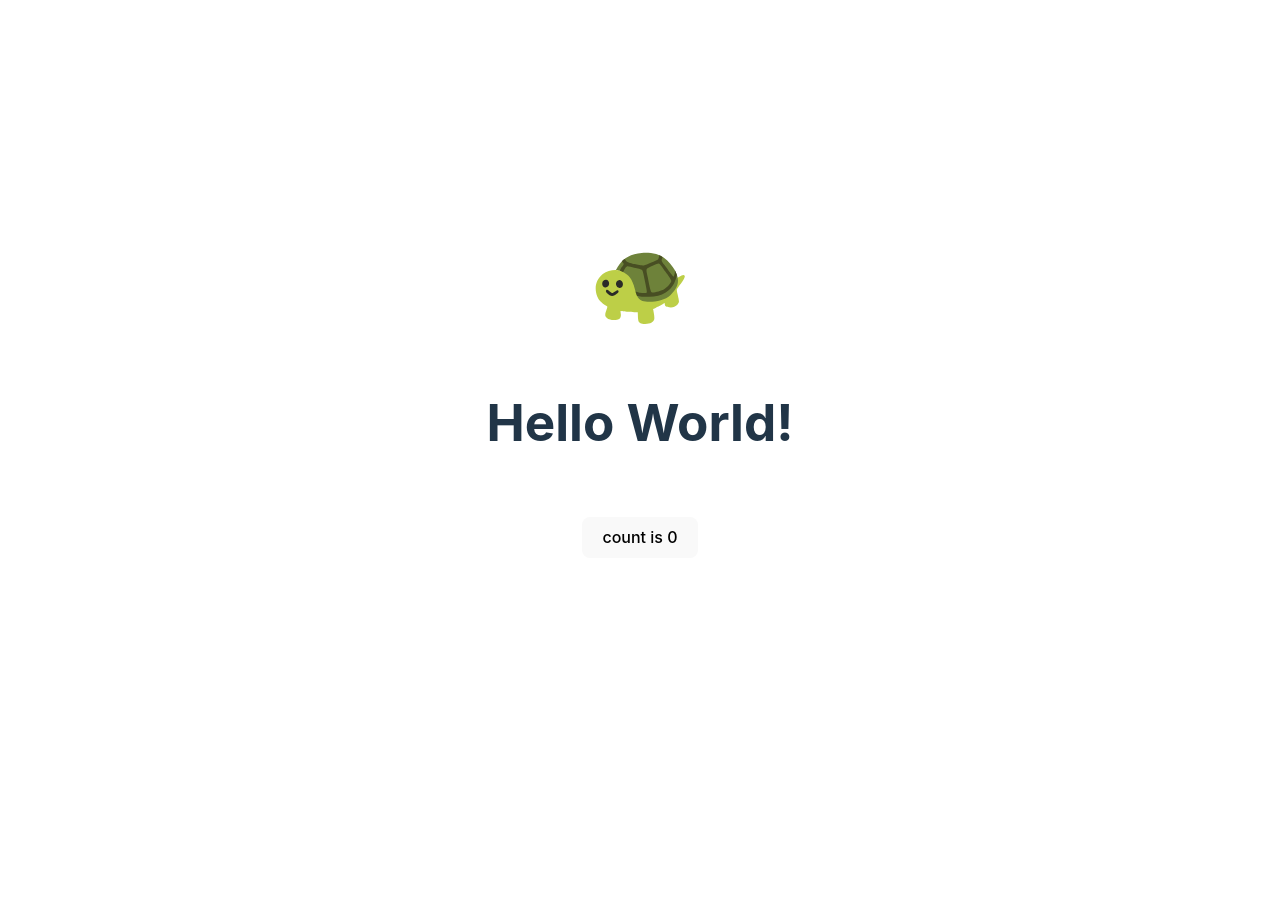
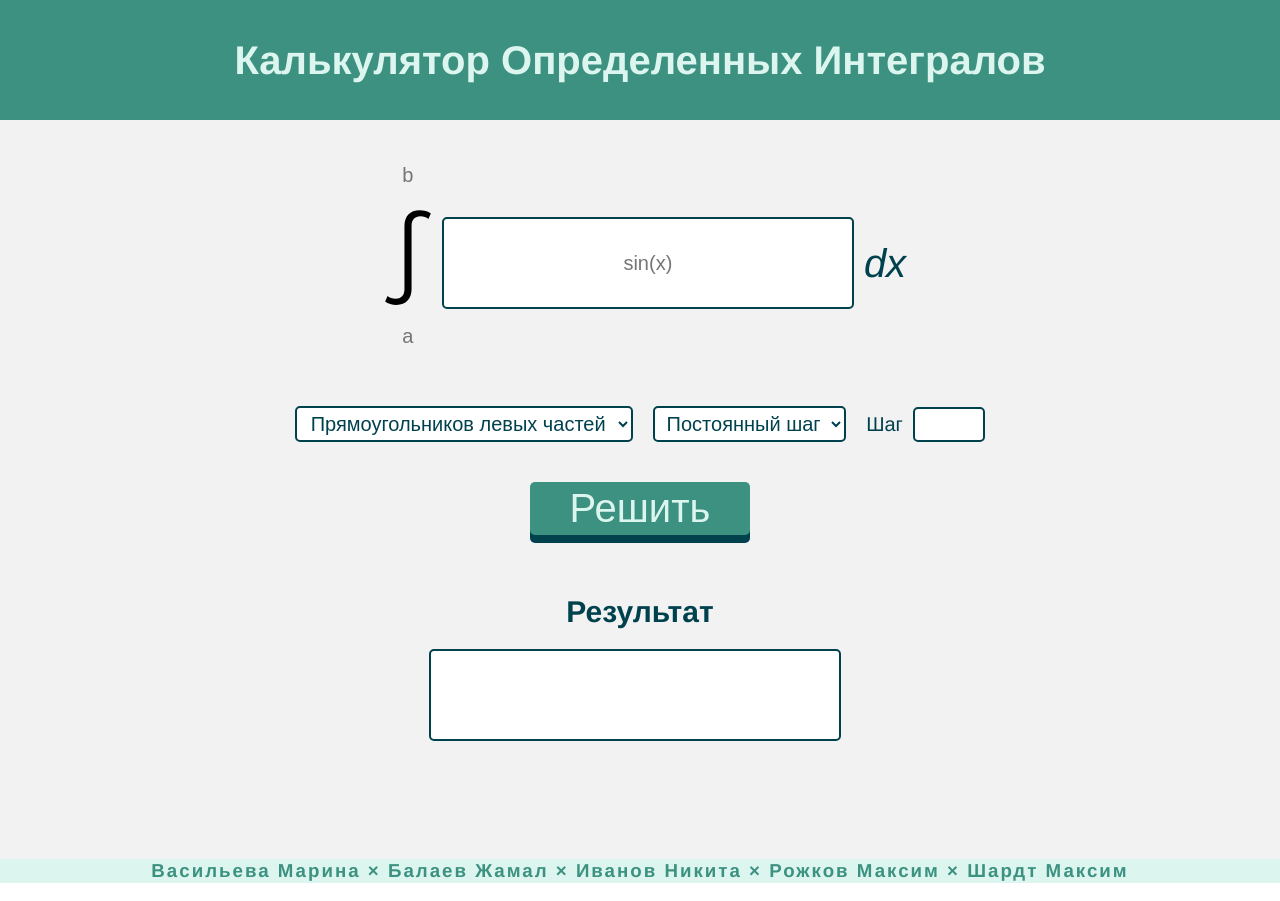
Before and after one commit to mxschardt/integral-calc, a React (Vite) app: page / in a window 1280 px wide. Before the commit the page ends 800 px from the top, so only its background shows below. Built offline with nearby package versions, Linux system fonts and the light colour scheme; the HTML template or start-up script is replaced by a standard one.

Commit message:
Basic Interface added

```diff
--- a/src/App.css
+++ b/src/App.css
@@ -1,46 +1,135 @@
 #root {
-  max-width: 1280px;
+  --bg-base: #f2f2f2;
+  --bg-input: #ffffff;
+  --bg-main: #3c9180;
+  --bg-second: #dcf6ef;
+  --text-main: #00414e;
+
   margin: 0 auto;
-  padding: 2rem;
   text-align: center;
 }
-
-.logo {
-  height: 6em;
-  padding: 1.5em;
-  will-change: filter;
+.App {
+  color: var(--text-main);
+  background-color: var(--bg-base);
+}
+main {
+  min-height: 85vh;
 }
 
-.logo:hover {
-  filter: drop-shadow(0 0 2em #BDCF47);
+/* HEADER */
+.App h1 {
+  margin: 0;
+  padding: 2rem 0;
+
+  font-weight: bold;
+  font-size: 2rem;
+  line-height: 1;
+
+  background-color: var(--bg-main);
+  color: var(--bg-second);
 }
 
-.card {
-  padding: 2em;
+/* INPUTS */
+.input {
+  padding: 0.2rem;
+
+  min-width: 1rem;
+
+  font-size: 1rem;
+  text-align: center;
+  color: var(--text-main);
+  background-color: var(--bg-input);
+
+  border: solid 2px var(--text-main);
+  border-radius: 5px;
+}
+/* disable spin-buttons */
+input::-webkit-outer-spin-button,
+input::-webkit-inner-spin-button {
+  -webkit-appearance: none;
+  margin: 0;
+}
+input[type='number'] {
+  -moz-appearance: textfield;
 }
 
-h1 {
-  font-size: 3.2em;
-  line-height: 1.1;
+/* EQUATION INPUT*/
+#integral-input {
+  display: flex;
+  flex-direction: row;
+  align-items: center;
+  justify-content: center;
+
+  margin: 2rem 0;
+}
+#equation,
+#result textarea {
+  margin-right: 0.5rem;
+
+  min-height: 4rem;
+  min-width: clamp(1rem, 10rem + 20vw, 20rem);
+  resize: none;
+}
+#integral .input {
+  width: 3rem;
+
+  border: none;
+  background-color: var(--bg-base);
+}
+#integral {
+  display: flex;
+  flex-direction: column;
+  align-items: center;
+}
+#integral-input span {
+  font-style: italic;
+  font-size: 2rem;
+}
+#integral-sigh {
+  font-size: 6rem !important;
+  line-height: 1.2;
+}
+#lower-limit {
+  /* Correction for the integral sigh */
+  position: relative;
+  top: -14px;
 }
 
-.count-btn {
-  border-radius: 8px;
-  border: 1px solid transparent;
-  padding: 0.6em 1.2em;
-  font-size: 1em;
-  font-weight: 500;
-  font-family: inherit;
-  background-color: #f9f9f9;
-  cursor: pointer;
-  transition: border-color 0.25s;
+/* OPTIONS */
+#options {
+  display: flex;
+  flex-direction: row;
+  justify-content: center;
+  align-items: center;
+  gap: 1rem;
+}
+#step {
+  width: 3rem;
+  margin-left: 0.5rem;
 }
 
-.count-btn:hover {
-  border-color: #6E823A;
+/* SOLVE BUTTON */
+#solve-btn {
+  margin: 2rem 0;
+  padding: 0.2rem 2rem;
+
+  font-size: 2rem;
+  color: var(--bg-second);
+
+  background-color: var(--bg-main);
+  border-radius: 5px;
+  border: none;
+  filter: drop-shadow(0px 8px 0px var(--text-main));
+}
+#solve-btn:active {
+  filter: none;
+  transform: translateY(8px);
 }
 
-.count-btn:focus,
-.count-btn:focus-visible {
-  outline: 4px auto -webkit-focus-ring-color;
+/* FOOTER */
+footer {
+  color: var(--bg-main);
+  background-color: var(--bg-second);
+  font-size: 0.8rem;
+  letter-spacing: 0.1rem;
 }
--- a/src/App.jsx
+++ b/src/App.jsx
@@ -1,35 +1,102 @@
-import { useState } from 'react';
-import turtleLogo from './accets/turtle.svg';
 import './App.css';
 
 function App() {
-  const [count, setCount] = useState(0);
+  return (
+    <section className="App">
+      <h1>Калькулятор Определенных Интегралов</h1>
+      <main>
+        <div id="integral-input">
+          <div id="integral">
+            <input
+              type="number"
+              id="upper-limit"
+              className="input"
+              placeholder="b"
+              required
+            />
+            <span id="integral-sigh">
+              <Integral />
+            </span>
+            <input
+              type="number"
+              id="lower-limit"
+              className="input"
+              placeholder="a"
+              required
+            />
+          </div>
+          <input
+            type="text"
+            id="equation"
+            className="input"
+            placeholder="sin(x)"
+            required
+          />
+          <span>dx</span>
+        </div>
+        <div id="options">
+          {/* add gray fields */}
+          <select name="method" id="method" className="input select" required>
+            <option value="" disabled>
+              Метод
+            </option>
+            <option value="left-square">Прямоугольников левых частей</option>
+            <option value="rigth-square">Прямоугольников правых частей</option>
+            <option value="Trapezoidal">Трапеций</option>
+            <option value="Simpson">Парабол</option>
+          </select>
+          <select
+            name="algorithm"
+            id="algorithm"
+            className="input select"
+            required
+          >
+            <option value="" disabled>
+              Алгоритм
+            </option>
+            <option value="constant-step">Постоянный шаг</option>
+            <option value="variable-step">Переменный шаг</option>
+          </select>
+          <label for="step">
+            Шаг
+            <input type="number" id="step" className="input" required />
+          </label>
+        </div>
 
-  return (
-    <div className="App">
-      <div>
-        <a href="https://youtu.be/Wl9oUBgFk6Y" target="_blank" rel="noreferrer">
-          <img src={turtleLogo} className="logo" alt="logo" />
-        </a>
-      </div>
+        <button type="button" id="solve-btn">
+          Решить
+        </button>
 
-      <h1>Hello World!</h1>
-
-      <div className="card">
-        <button
-          type="button"
-          className="count-btn"
-          onClick={() => setCount((count) => count + 1)}
-        >
-          count is {count}
-        </button>
-      </div>
-    </div>
+        <section id="result">
+          <h2>Результат</h2>
+          <textarea className="input" readOnly />
+        </section>
+      </main>
+      <footer>
+        <h3>
+          Васильева Марина × Балаев Жамал × Иванов Никита × Рожков Максим ×
+          Шардт Максим
+        </h3>
+      </footer>
+    </section>
   );
 }
 
-export const getSquare = (x) => {
-  return x * x;
+const Integral = () => {
+  return (
+    <svg
+      width="46"
+      height="95"
+      viewBox="0 0 46 95"
+      fill="none"
+      xmlns="http://www.w3.org/2000/svg"
+    >
+      <path
+        d="M11.4617 94.9C9.26172 94.9 7.16171 94.6 5.16171 94C3.22838 93.4667 1.56171 92.6333 0.161713 91.5L2.56172 86.1C4.62839 87.9 7.29505 88.8 10.5617 88.8C13.3617 88.8 15.5284 87.9667 17.0617 86.3C18.6617 84.6334 19.4617 82.1667 19.4617 78.9V15.7C19.4617 11.0333 20.7617 7.30001 23.3617 4.50001C26.0284 1.63334 29.7617 0.200012 34.5617 0.200012C36.6951 0.200012 38.7617 0.466681 40.7617 1.00002C42.7617 1.53335 44.4617 2.40001 45.8617 3.60001L43.3617 8.90002C42.4284 8.03335 41.2617 7.36668 39.8617 6.90001C38.5284 6.43334 37.0617 6.20001 35.4617 6.20001C32.5951 6.20001 30.3951 7.06668 28.8617 8.80001C27.3284 10.4667 26.5617 12.9 26.5617 16.1V79.3C26.5617 83.9667 25.2284 87.7334 22.5617 90.6C19.9617 93.4667 16.2617 94.9 11.4617 94.9Z"
+        fill="black"
+      />
+    </svg>
+  );
 };
 
 export default App;
--- a/src/index.css
+++ b/src/index.css
@@ -1,11 +1,8 @@
 :root {
-  font-family: Inter, Avenir, Helvetica, Arial, sans-serif;
-  font-size: 16px;
+  font-family: Avenir, Helvetica, Arial, sans-serif;
+  font-size: 20px;
   line-height: 24px;
   font-weight: 400;
-
-  color: #213547;
-  background-color: #ffffff;
 
   font-synthesis: none;
   text-rendering: optimizeLegibility;
@@ -16,8 +13,6 @@
 
 body {
   margin: 0;
-  display: flex;
-  place-items: center;
   min-width: 320px;
   min-height: 100vh;
 }
```
